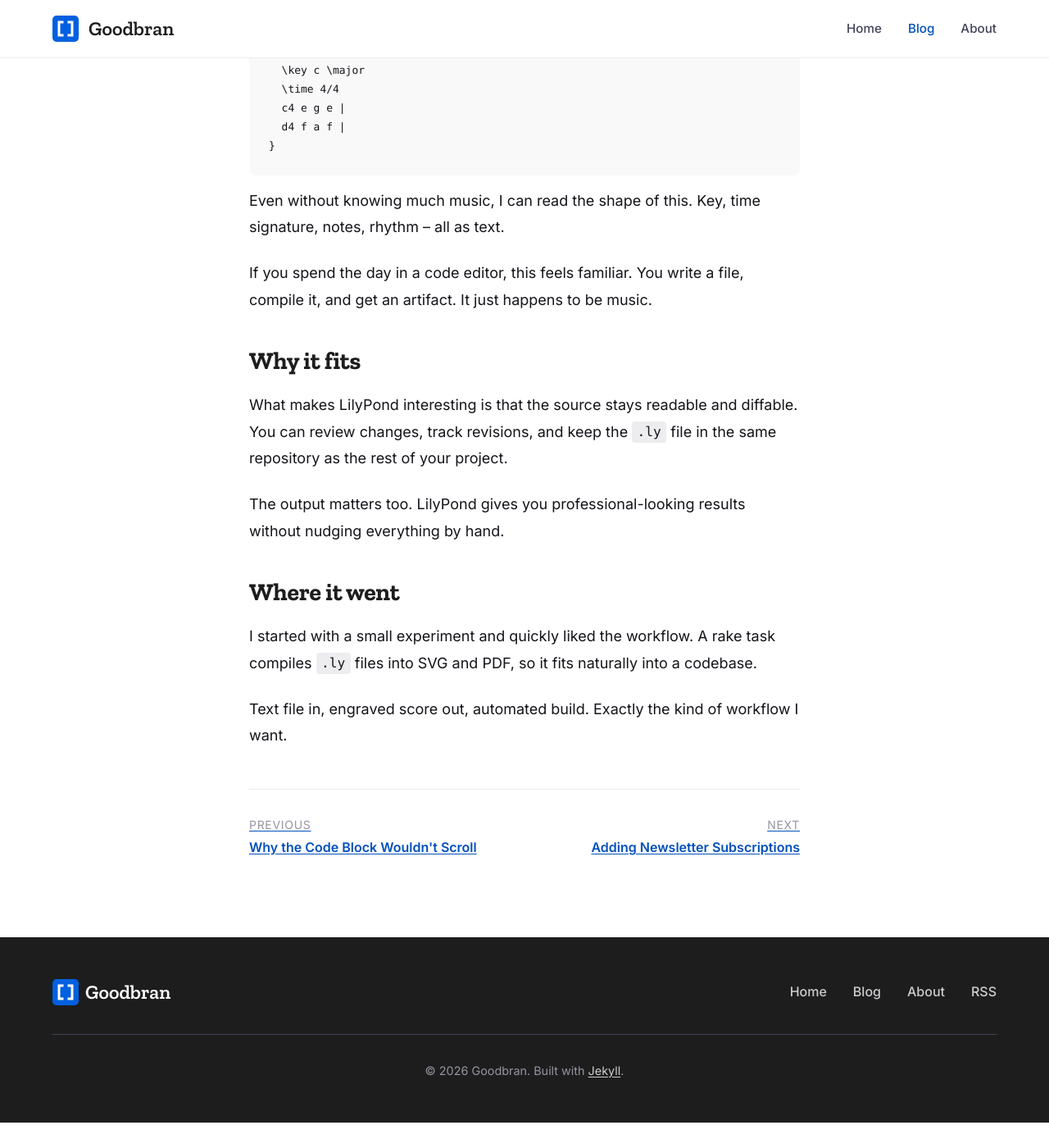
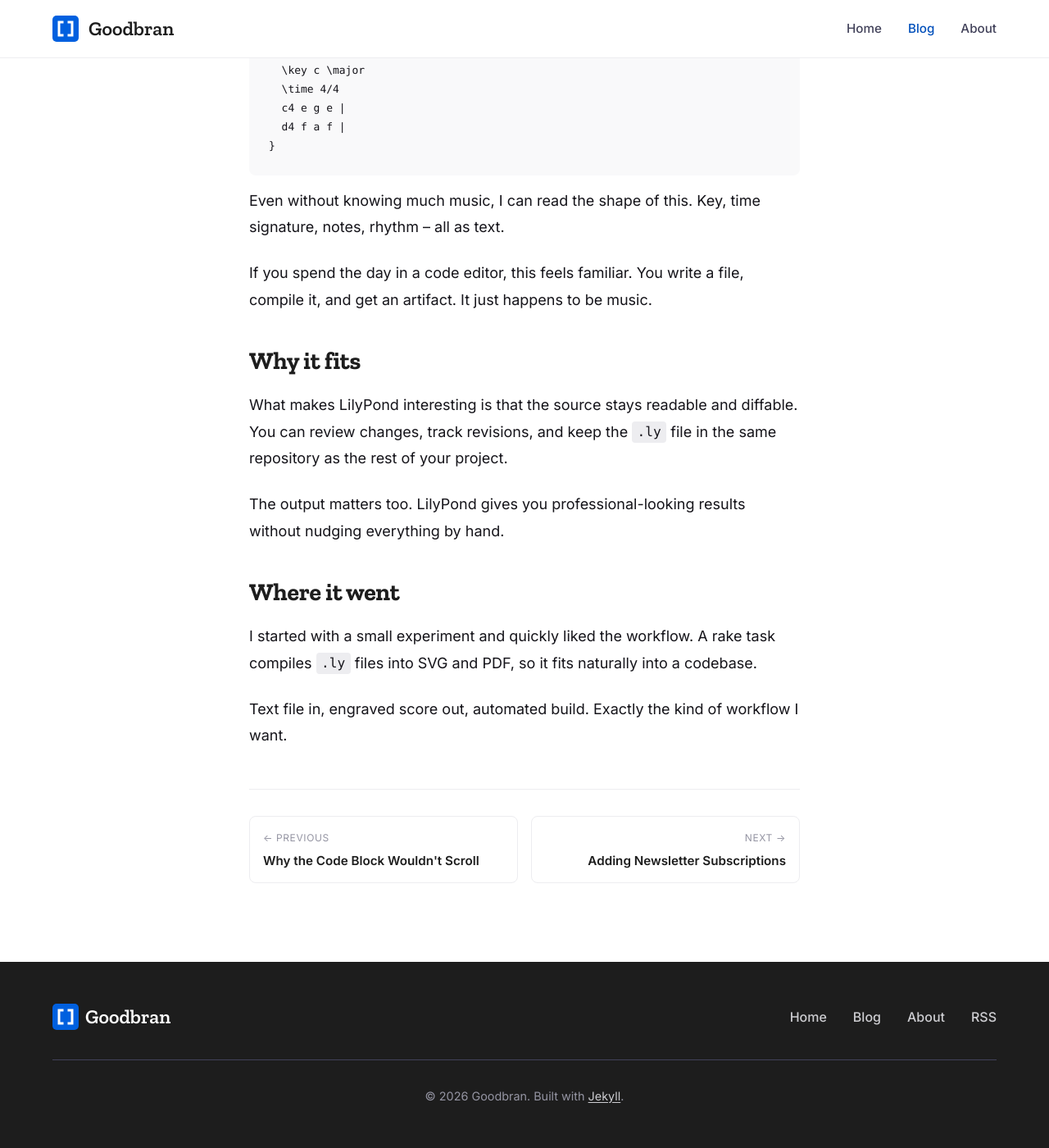
Before and after one commit to GoodBran/goodbran.github.io, a Jekyll site: the page built from _posts/2026-03-28-music-notation-as-source-code.markdown, in a window 1280 px wide and 1400 px high, scrolled down 934 px. Shown: the whole window at 82% size. Built offline with Jekyll 4.4.1, drawn with Linux system fonts in a browser that asks for light colours; before the commit the page ends 2303 px from its top, so only the background shows below that.

Commit message:
Enhance the nav buttons

```diff
--- a/_layouts/post.html
+++ b/_layouts/post.html
@@ -20,21 +20,19 @@ layout: default
     {{ content }}
   </div>
 
-  <footer style="margin-top: 3rem; padding-top: 2rem; border-top: 1px solid #ededf0;">
-    <nav style="display: flex; justify-content: space-between; flex-wrap: wrap; gap: 1rem;">
+  <footer class="article-nav">
+    <nav class="nav-links">
       {% if page.previous.url %}
-        <a href="{{ page.previous.url | relative_url }}" style="text-align: left;">
-          <span style="display: block; font-size: 0.875rem; color: #9595a3; text-transform: uppercase; letter-spacing: 0.05em; margin-bottom: 0.25rem;">Previous</span>
-          <span style="font-weight: 600;">{{ page.previous.title | escape }}</span>
+        <a href="{{ page.previous.url | relative_url }}" class="nav-link nav-prev">
+          <span class="nav-label">Previous</span>
+          <span class="nav-title">{{ page.previous.title | escape }}</span>
         </a>
-      {% else %}
-        <span></span>
       {% endif %}
 
       {% if page.next.url %}
-        <a href="{{ page.next.url | relative_url }}" style="text-align: right;">
-          <span style="display: block; font-size: 0.875rem; color: #9595a3; text-transform: uppercase; letter-spacing: 0.05em; margin-bottom: 0.25rem;">Next</span>
-          <span style="font-weight: 600;">{{ page.next.title | escape }}</span>
+        <a href="{{ page.next.url | relative_url }}" class="nav-link nav-next">
+          <span class="nav-label">Next</span>
+          <span class="nav-title">{{ page.next.title | escape }}</span>
         </a>
       {% endif %}
     </nav>
--- a/_sass/_protocol.scss
+++ b/_sass/_protocol.scss
@@ -387,6 +387,70 @@ a {
   margin: 0 auto;
   padding: 2rem 1.5rem;
 
+  .article-nav {
+    margin-top: 3rem;
+    padding-top: 2rem;
+    border-top: 1px solid var(--border-light);
+
+    .nav-links {
+      display: grid;
+      grid-template-columns: 1fr 1fr;
+      gap: 1rem;
+    }
+
+    .nav-link {
+      display: flex;
+      flex-direction: column;
+      padding: 1rem;
+      border-radius: 8px;
+      border: 1px solid var(--border-card);
+      background: var(--bg-card);
+      text-decoration: none;
+      transition: all 0.2s ease;
+
+      &:hover {
+        border-color: var(--text-link);
+        transform: translateY(-2px);
+      }
+
+      &.nav-prev {
+        text-align: left;
+
+        .nav-label::before {
+          content: "← ";
+        }
+      }
+
+      &.nav-next {
+        text-align: right;
+        grid-column: 2;
+
+        .nav-label::after {
+          content: " →";
+        }
+      }
+
+      .nav-label {
+        font-size: 0.75rem;
+        color: var(--text-meta);
+        text-transform: uppercase;
+        letter-spacing: 0.05em;
+        margin-bottom: 0.5rem;
+      }
+
+      .nav-title {
+        font-weight: 600;
+        color: var(--text-heading);
+        line-height: 1.4;
+        font-size: 0.95rem;
+      }
+
+      &:hover .nav-title {
+        color: var(--text-link);
+      }
+    }
+  }
+
   .article-header {
     margin-bottom: 3rem;
     padding-bottom: 2rem;
@@ -633,6 +697,18 @@ a {
     .article-title {
       font-size: 2rem;
     }
+
+    .article-nav {
+      .nav-links {
+        grid-template-columns: 1fr;
+
+        .nav-link {
+          &.nav-next {
+            grid-column: 1;
+          }
+        }
+      }
+    }
   }
 
   .site-footer {
```
